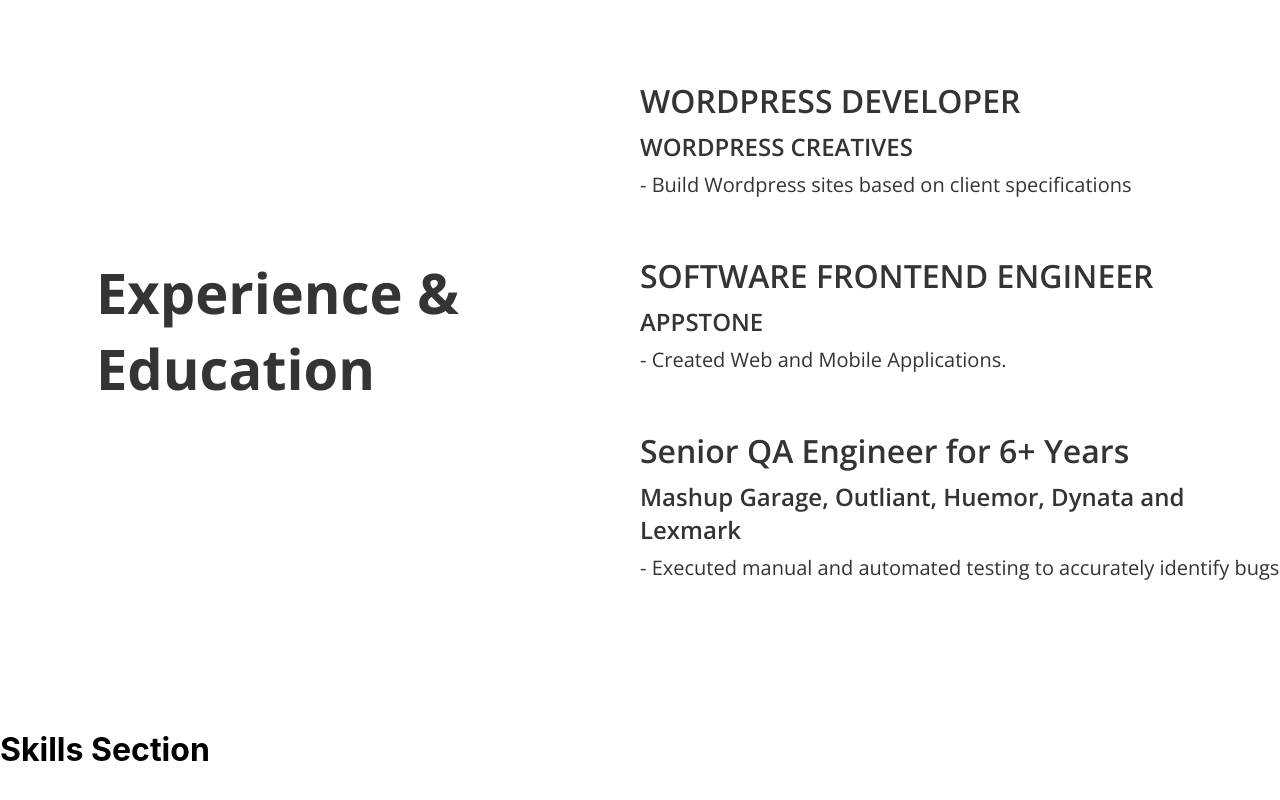
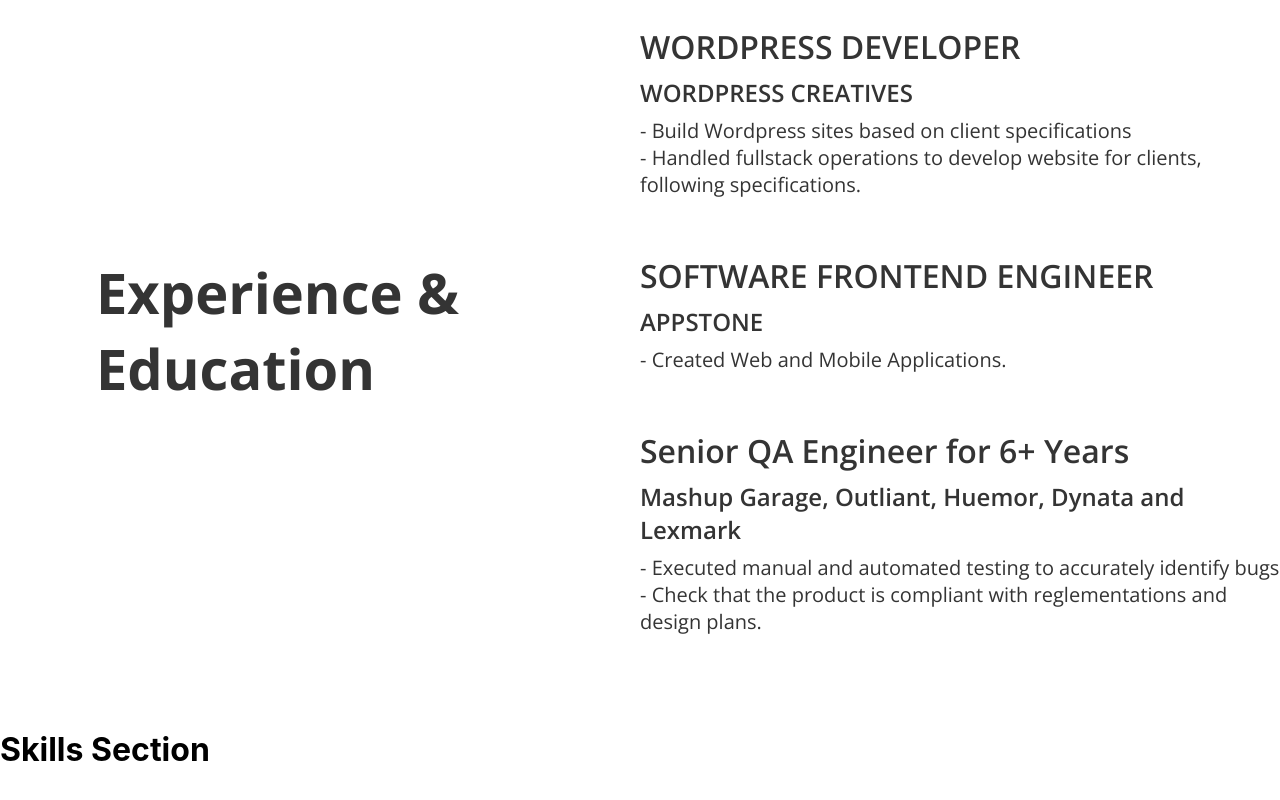
Before and after one commit to ornops/fe-portfolio, a React (Create React App) app: page / in a window 1280 px wide. Shown: the part 1670-2470 px from the top of the page. Built offline with nearby package versions, Linux system fonts and the light colour scheme.

Commit message:
Updated job details

```diff
--- a/src/components/3-experience-section/experience-section.components.jsx
+++ b/src/components/3-experience-section/experience-section.components.jsx
@@ -17,6 +17,7 @@
                     </div>
                     <div className="experience-job-details">
                         <p>- Build Wordpress sites based on client specifications</p>
+                        <p>- Handled fullstack operations to develop website for clients, following specifications.</p>
                     </div>
                 </div>
 
@@ -41,6 +42,7 @@
                     </div>
                     <div className="experience-job-details">
                         <p>- Executed manual and automated testing to accurately identify bugs</p>
+                        <p>- Check that the product is compliant with reglementations and design plans.</p>
                     </div>
                 </div>
 
```
